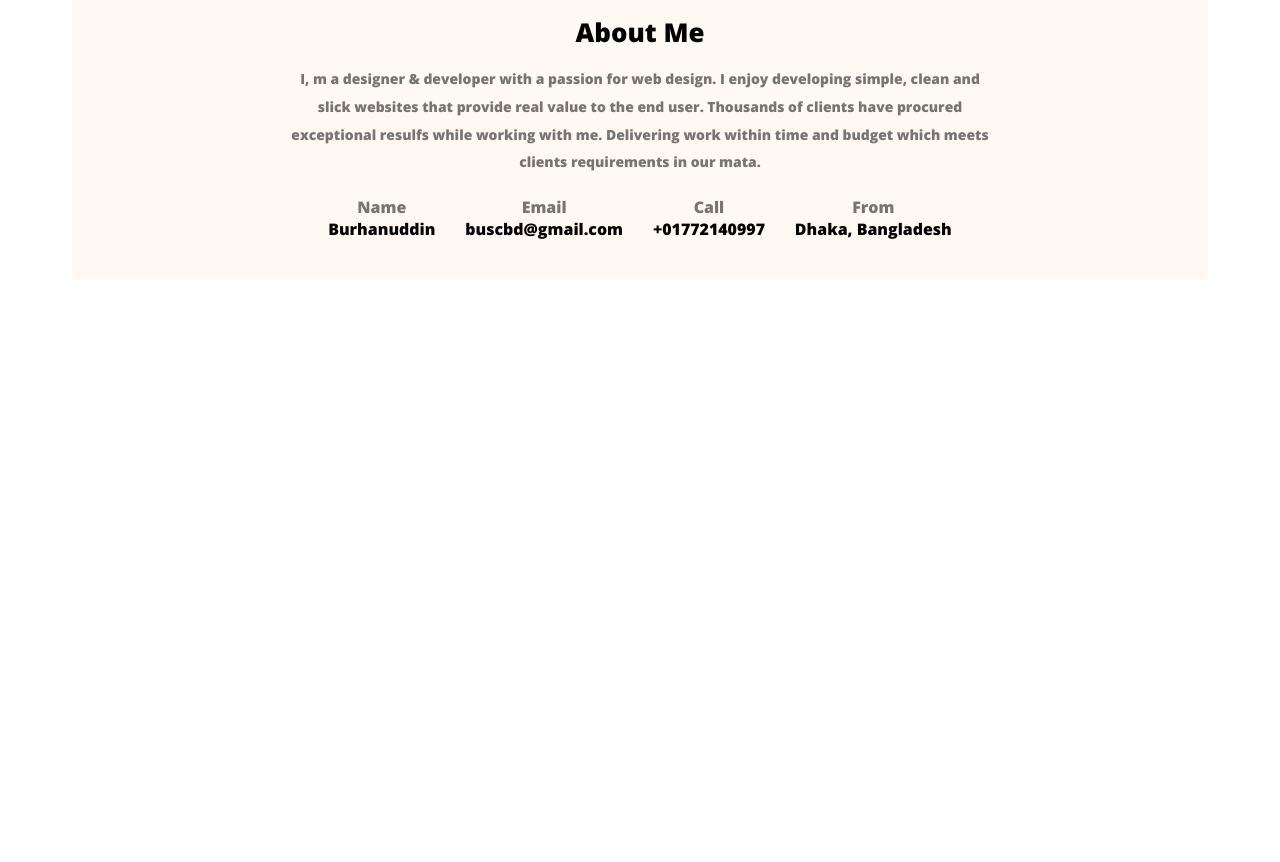
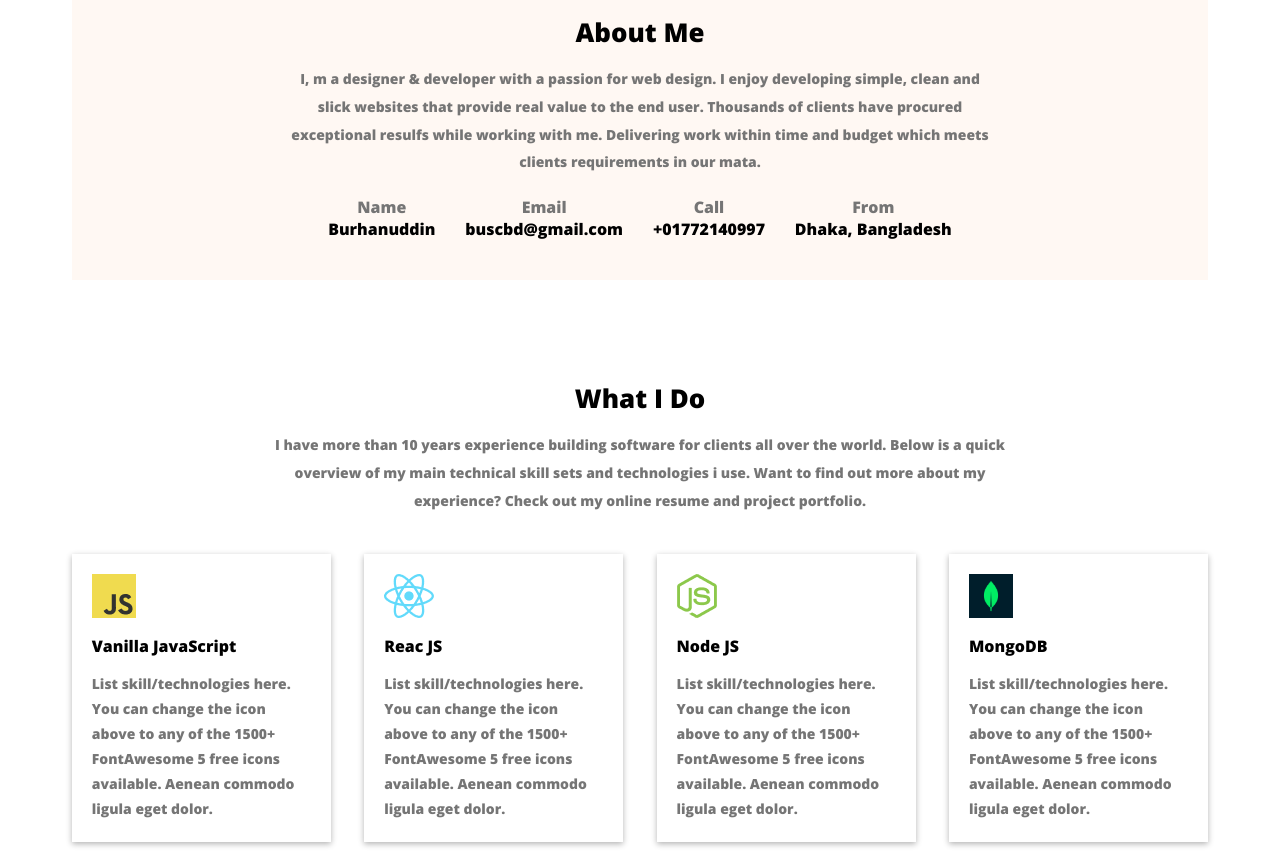
Before and after one commit to BurhanUddinAhmad/developer-portfolio, a plain HTML site: page index.html in a window 1280 px wide. Shown: the part 702-1564 px from the top of the page. Before the commit the page ends 1002 px from the top, so only its background shows below. Drawn offline with nearby package versions, Linux system fonts and the light colour scheme.

Commit message:
What I do section is added

```diff
--- a/index.html
+++ b/index.html
@@ -72,6 +72,56 @@
                 </div>
             </div>
         </section>
+        <!-- Start What I do Section -->
+        <section id="wido">
+            <div class="container">
+                <div class="widoContent">
+                    <div class="widoheading">
+                        <h2>What I Do</h2>
+                        <p>I have more than 10 years experience building software for clients all over the world. Below is a quick overview of my main technical skill sets and technologies i use.
+                            Want to find out more about my experience? Check out my online resume and project portfolio.</p>
+                    </div>
+                    <div class="widoItems">
+                        <div class="singleItem">
+                            <img src="./images/icons/js.png" alt="JS LOGO">
+                            <h6>Vanilla JavaScript</h6>
+                            <p>
+                                List skill/technologies here. You can change the
+                                icon above to any of the 1500+ FontAwesome 5 free icons
+                                available. Aenean commodo ligula eget dolor.
+                            </p>
+                        </div>
+                        <div class="singleItem">
+                            <img src="./images/icons/react.png" alt="Reac LOGO">
+                            <h6>Reac JS</h6>
+                            <p>
+                                List skill/technologies here. You can change the
+                                icon above to any of the 1500+ FontAwesome 5 free icons
+                                available. Aenean commodo ligula eget dolor.
+                            </p>
+                        </div>
+                        <div class="singleItem">
+                            <img src="./images/icons/nodejs.png" alt="Node LOGO">
+                            <h6>Node JS</h6>
+                            <p>
+                                List skill/technologies here. You can change the
+                                icon above to any of the 1500+ FontAwesome 5 free icons
+                                available. Aenean commodo ligula eget dolor.
+                            </p>
+                        </div>
+                        <div class="singleItem">
+                            <img src="./images/icons/mongo.png" alt="MongoDB LOGO">
+                            <h6>MongoDB</h6>
+                            <p>
+                                List skill/technologies here. You can change the
+                                icon above to any of the 1500+ FontAwesome 5 free icons
+                                available. Aenean commodo ligula eget dolor.
+                            </p>
+                        </div>
+                    </div>
+                </div>
+            </div>
+        </section>
     </main>
     <footer>
 
--- a/style.css
+++ b/style.css
@@ -20,6 +20,7 @@ h2 {
     font-size: 2.6rem;
     color: var(--fntClor);
     margin: 1.5rem auto;
+    text-align: center;
 }
 /* ======= start Header ==== */
 header {
@@ -171,3 +172,38 @@ nav .menu {
     font-size: 1.6rem;
     color: var(--fntClor);
 }
+
+/* Start What I do section */
+.widoContent {
+    margin-top: 10rem;
+}
+.widoheading p {
+    font-size: 1.4rem;
+    color: var(--pClor);
+    width: 65%;
+    margin: auto;
+    line-height: 2.8rem;
+    margin-bottom: 4rem;
+    text-align: center;
+}
+.widoItems {
+   margin: 2rem 0;
+   display: flex;
+   justify-content: space-between;
+}
+.widoItems .singleItem {
+    flex-basis: 26rem;
+    padding: 2rem;
+    box-shadow: 0 .2rem .6rem 0 rgba(0, 0, 0, 0.3);
+}
+.widoItems .singleItem h6 {
+    margin: 1.5rem 0;
+    font-size: 1.6rem;
+    color: var(--fntClor);
+}
+.widoItems .singleItem p {
+    text-align: left;
+    color: var(--pClor);
+    line-height: 2.5rem;
+    font-size: 1.4rem;
+}
```
